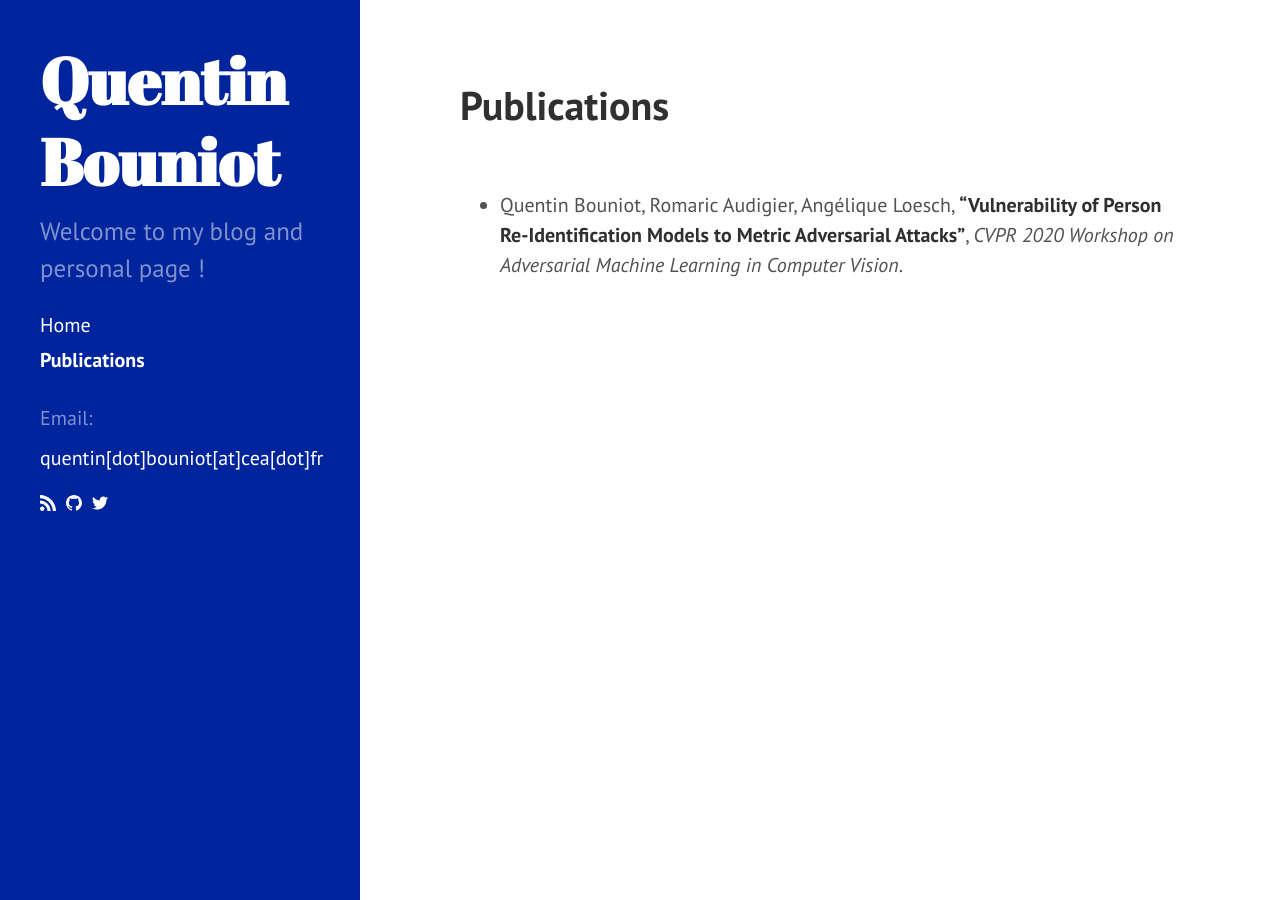
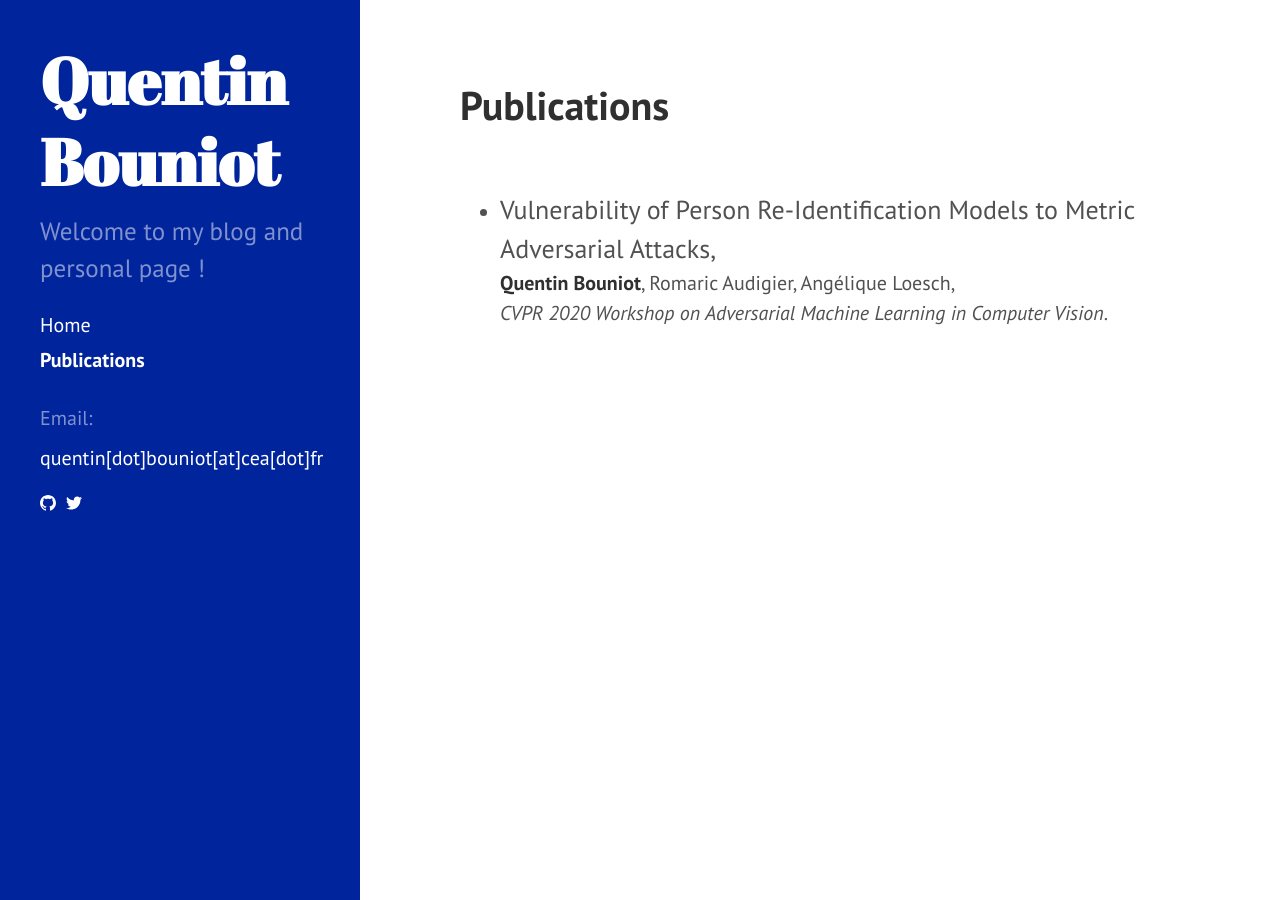
Before and after one commit to qbouniot/qbouniot-old.github.io, a Jekyll site: the page built from publications.md, in a window 1280 px wide. Built offline with Jekyll 4.4.1, drawn with Linux system fonts in a browser that asks for light colours; our own code applies the rules of GitHub Pages for plain Markdown files.

Commit message:
formatting

```diff
--- a/_includes/social.html
+++ b/_includes/social.html
@@ -3,7 +3,7 @@
 <ul class="social-media-list">
   <li class="p-name">Email:</li>
   <li><a class="u-email" href="mailto:{{ site.author.email }}">{{ site.author.email }}</a></li>
-  <li><a rel="me" href="{{ 'feed.xml' | relative_url }}" title="Subscribe"><svg class="svg-icon white"><use xlink:href="{{ '/assets/minima-social-icons.svg#rss' | relative_url }}"></use></svg></a></li>
+  <!-- <li><a rel="me" href="{{ 'feed.xml' | relative_url }}" title="Subscribe"><svg class="svg-icon white"><use xlink:href="{{ '/assets/minima-social-icons.svg#rss' | relative_url }}"></use></svg></a></li> -->
 
   {%- for glb in social.gitlab -%}{%- if glb.username and glb.instance -%}<li><a rel="me" href="https://{{ glb.instance | cgi_escape | escape}}/{{glb.username}}" title="{{ glb.username | escape }}"><svg class="svg-icon white"><use xlink:href="{{ '/assets/minima-social-icons.svg#gitlab' | relative_url }}"></use></svg></a></li>{%- endif -%}{%- endfor -%}
   {%- if social.dribbble -%}<li><a rel="me" href="https://dribbble.com/{{ social.dribbble | cgi_escape | escape }}" title="{{ social.dribbble | escape }}"><svg class="svg-icon white"><use xlink:href="{{ '/assets/minima-social-icons.svg#dribbble' | relative_url }}"></use></svg></a></li>{%- endif -%}
--- a/publications.md
+++ b/publications.md
@@ -6,4 +6,6 @@ layout: page
 
 <br>
 
-- Quentin Bouniot, Romaric Audigier, Angélique Loesch, **"Vulnerability of Person Re-Identification Models to Metric Adversarial Attacks"**, *CVPR 2020 Workshop on Adversarial Machine Learning in Computer Vision*.
+- <span style="font-size:26px"> Vulnerability of Person Re-Identification Models to Metric Adversarial Attacks, </span>
+  **Quentin Bouniot**, Romaric Audigier, Angélique Loesch,
+  *CVPR 2020 Workshop on Adversarial Machine Learning in Computer Vision*.
```
